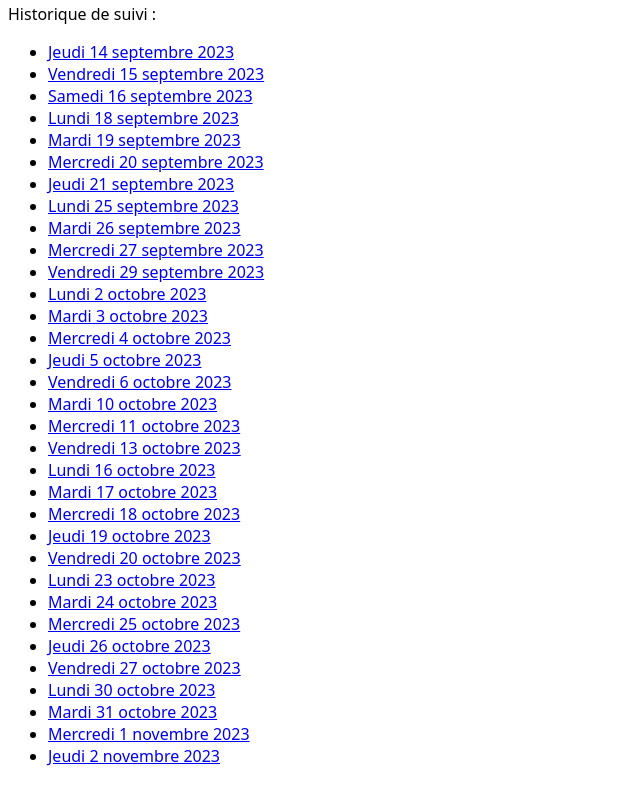
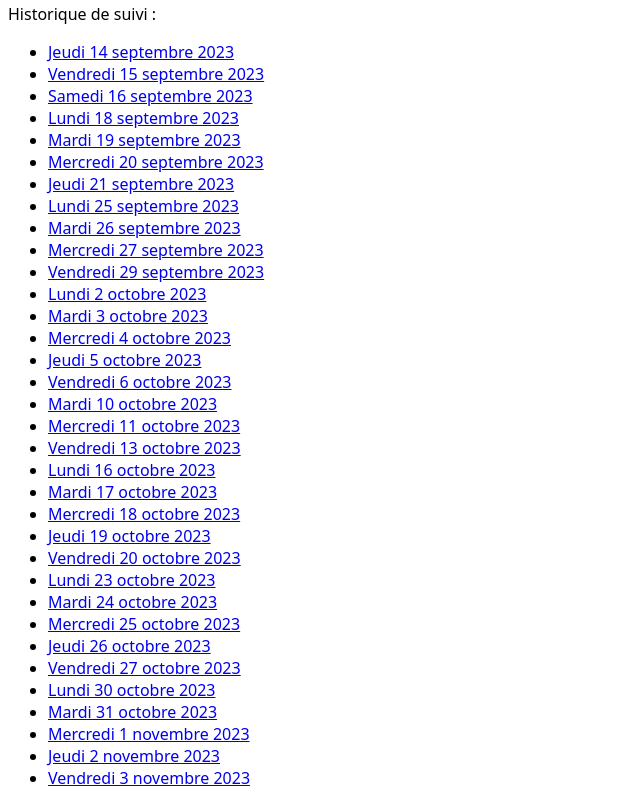
Before and after one commit to mathildemoliner/mathildemoliner.github.io, a plain HTML site: page index.html in a window 1280 px wide. Shown: the part 394-1199 px from the top of the page, without its empty margins (0-640 px from the left). Before the commit the page ends 1177 px from the top, so only its background shows below. Drawn offline with Linux system fonts and the light colour scheme.

Commit message:
fichier du 2023-11-03

```diff
--- a/index.html
+++ b/index.html
@@ -59,6 +59,7 @@
         <li><a href="script_suivi_Pm23_simpleExport_20231031.html">Mardi 31 octobre 2023</a></li>
         <li><a href="script_suivi_Pm23_simpleExport_20231101.html">Mercredi 1 novembre 2023</a></li>
         <li><a href="script_suivi_Pm23_simpleExport_20231102.html">Jeudi 2 novembre 2023</a></li>
+        <li><a href="script_suivi_Pm23_simpleExport_20231103.html">Vendredi 3 novembre 2023</a></li>
     </ul>
 </div>
 
```
